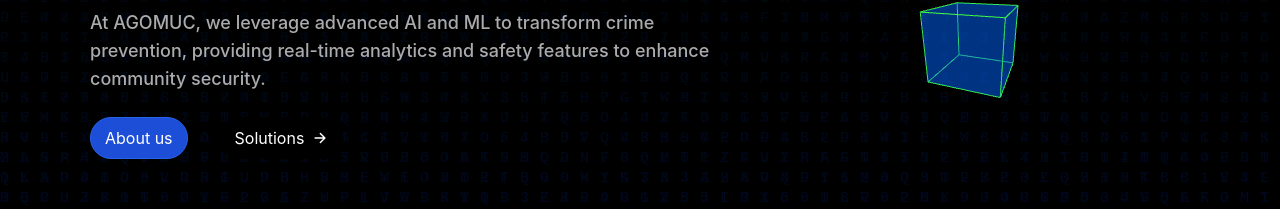
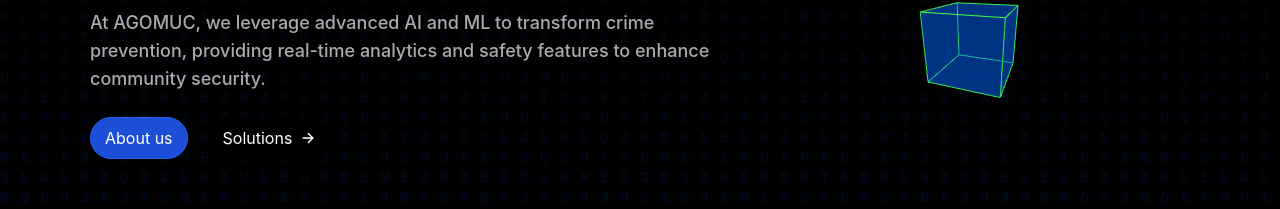
Before and after one commit to rinkitadhana/AGOMUC, a React (Vite) app: page / in a window 1280 px wide. Shown: the part 198-407 px from the top of the page. Built offline with nearby package versions, Linux system fonts and the light colour scheme; a web font is replaced by a local one.

Commit message:
Update Hero component: adjust gap between items in the button container for improved layout consistency

```diff
--- a/src/components/Hero.jsx
+++ b/src/components/Hero.jsx
@@ -11,7 +11,7 @@
           prevention, providing real-time analytics and safety features to
           enhance community security.
         </p>
-        <div className=" select-none flex gap-8 items-center">
+        <div className=" select-none flex gap-5 items-center">
           <a className="transition duration-300 cursor-pointer bg-blue-700 rounded-full px-3.5  py-2 border border-blue-600 hvr-sdw">
             About us
           </a>
```
